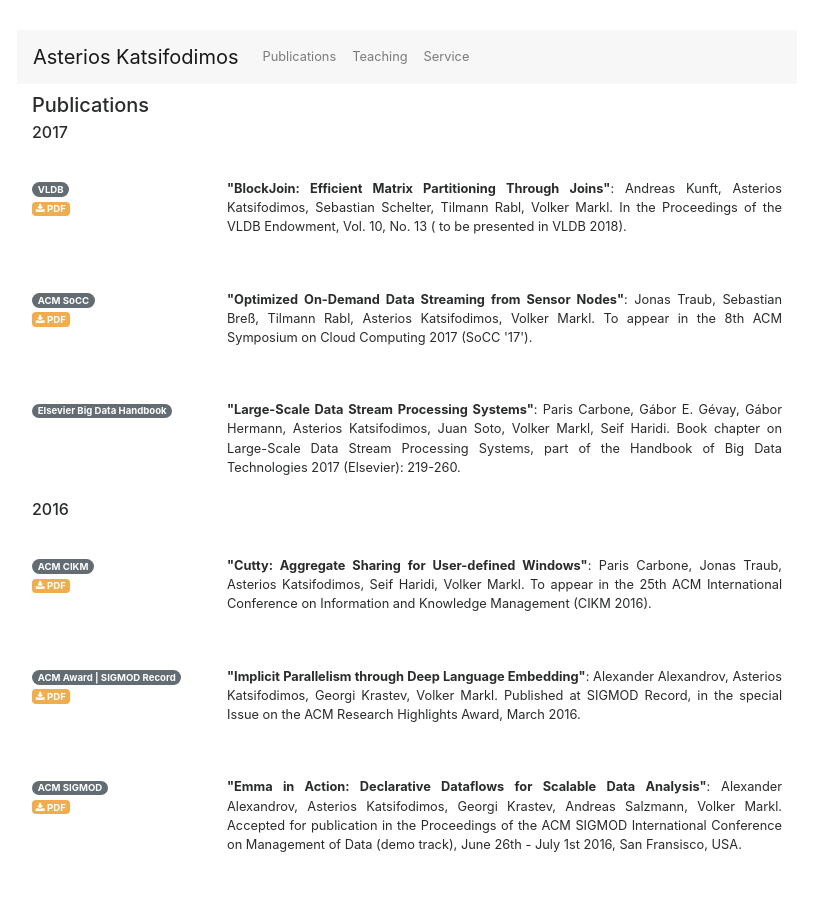
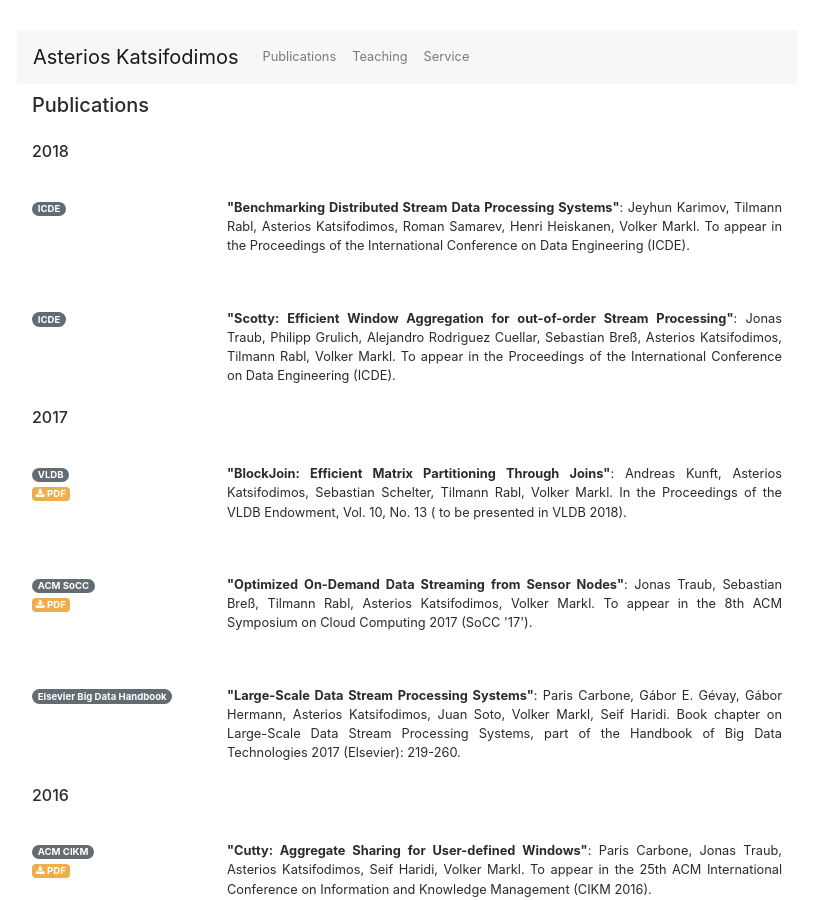
Before and after one commit to omoultosEthTuDelft/web, a Jekyll site: the page built from publications/index.html, in a window 1280 px wide and 900 px high. Shown: the whole window, without its empty margins (233-1046 px from the left). Built offline with Jekyll 4.4.1, drawn with Linux system fonts in a browser that asks for light colours; nearby versions of some CDN libraries.

Commit message:
Added two ICDE papers

```diff
--- a/publications/index.html
+++ b/publications/index.html
@@ -3,6 +3,10 @@ layout: default
 title: "Asterios Katsifodimos | Assistant Professor, TU Delft"
 publications:
 #  - { section: true, title: "International Journals" }
+
+  - { section: true, title: "2018" }
+  - { label: "ICDE", title: "Benchmarking Distributed Stream Data Processing Systems", authors: "Jeyhun Karimov, Tilmann Rabl, Asterios Katsifodimos, Roman Samarev, Henri Heiskanen, Volker Markl", venue: "To appear in the Proceedings of the International Conference on Data Engineering (ICDE)"}
+  - { label: "ICDE", title: "Scotty: Efficient Window Aggregation for out-of-order Stream Processing", authors: "Jonas Traub, Philipp Grulich, Alejandro Rodriguez Cuellar, Sebastian Breß, Asterios Katsifodimos, Tilmann Rabl, Volker Markl", venue: "To appear in the Proceedings of the International Conference on Data Engineering (ICDE)"}
 
   - { section: true, title: "2017" }
   - { label: "VLDB", title: "BlockJoin: Efficient Matrix Partitioning Through Joins", authors: "Andreas Kunft, Asterios Katsifodimos, Sebastian Schelter, Tilmann Rabl, Volker Markl", venue: "In the Proceedings of the VLDB Endowment, Vol. 10, No. 13 ( to be presented in VLDB 2018)", pdf: "assets/publications/blockjoin-pvldb17.pdf"}
@@ -50,12 +54,11 @@ publications:
 
 ---
 
-<!-- - - - - - - - - - - - - - - - -->
-
 
 <div id="publications" class="row">
 <div style="text-align: justify;" class="col-sm-12">
 <h5>Publications</h5>
+<br/>
 
 {% for pub in page.publications %}
 {% if pub('section')? %}
```
Also changed, not shown: index.md (+13 -19 lines).
